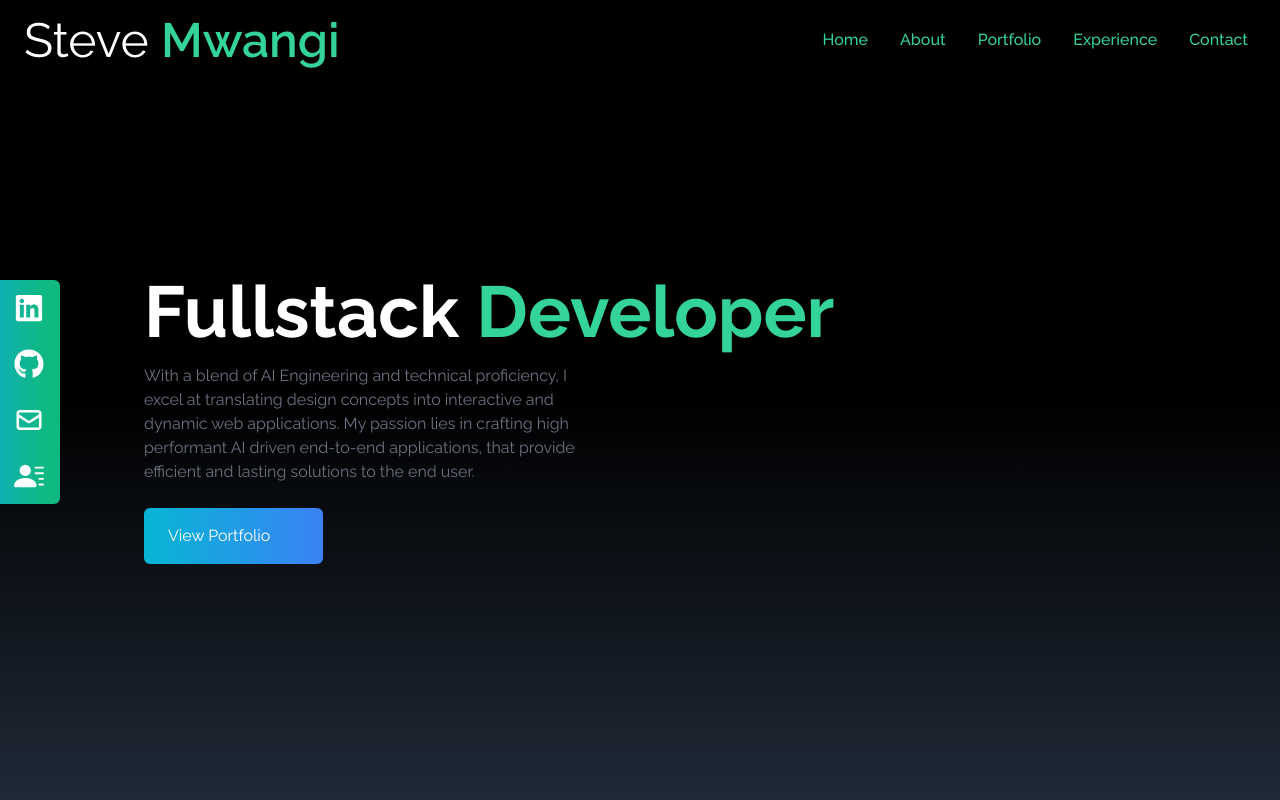
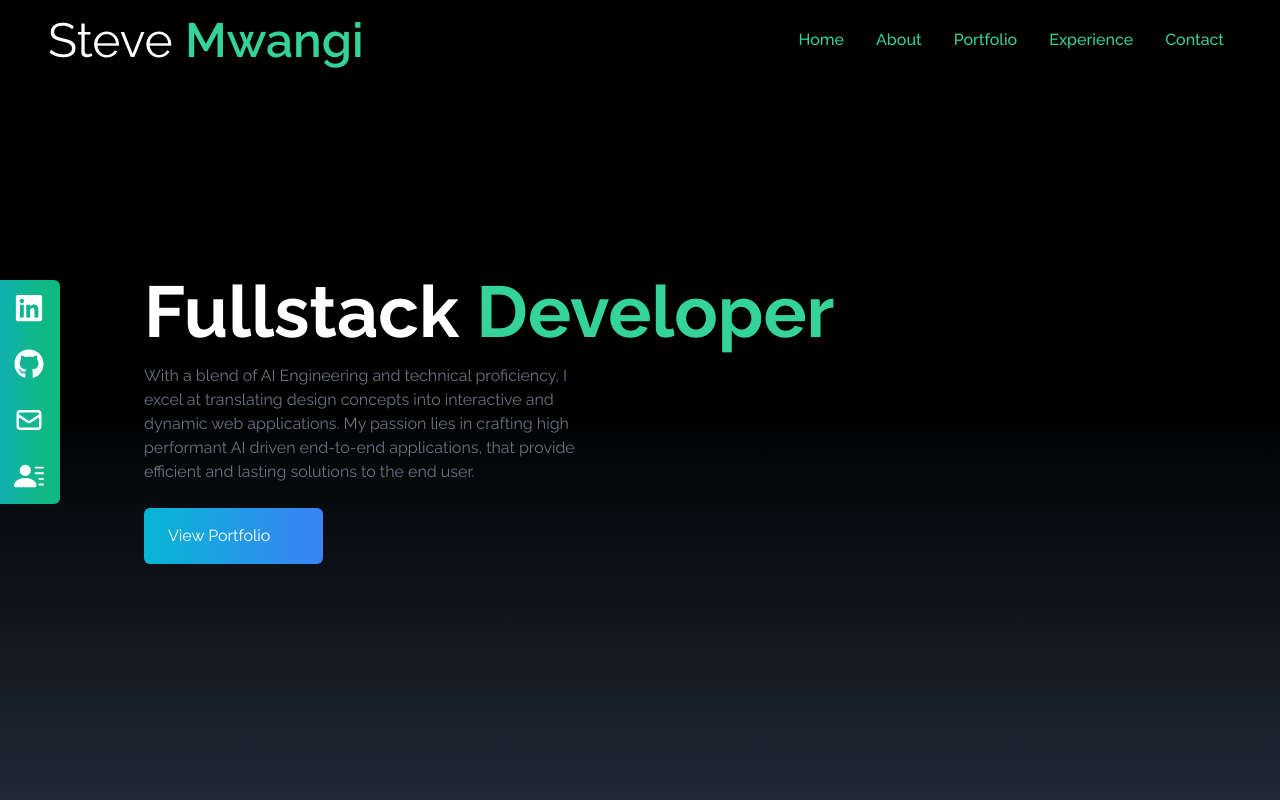
Before and after one commit to SteveMuiyuro/Portfolio_Site, a React (Vite) app: page / in a window 1280 px wide. Shown: the top 800 px of the page. Built offline with nearby package versions, Linux system fonts and the light colour scheme; some icons are missing; a web font is replaced by a local one.

Commit message:
change header layout

```diff
--- a/src/App.jsx
+++ b/src/App.jsx
@@ -7,18 +7,19 @@
 import Experience from "./components/Experience";
 import Contact from "./components/Contact";
 
+
 function App() {
   return (
-    <div>
+    <>
         <NavBar />
         <Home />
         <About />
         <Portfolio />
         <Experience />
         <Contact />
+        <SocialLinks />
 
-      <SocialLinks />
-    </div>
+    </>
   );
 }
 
--- a/src/components/NavBar.jsx
+++ b/src/components/NavBar.jsx
@@ -1,5 +1,5 @@
 import { FaBars, FaTimes } from "react-icons/fa";
-import { useState } from "react";
+import { Fragment, useState } from "react";
 import { Link } from "react-scroll";
 
 const NavBar = () => {
@@ -27,7 +27,8 @@
     },
   ];
   return (
-    <div className="flex justify-between items-center w-full h-20 text-white fixed bg-black px-4">
+
+        <div className="flex justify-between items-center w-full h-20 text-white fixed bg-black px-10">
       <div>
         <h1 className=" text-lg md:text-5xl font-inter ml-2">Steve <span className="text-emerald-400 font-semibold">Mwangi</span></h1>
       </div>
@@ -69,6 +70,8 @@
         </ul>
       )}
     </div>
+
+
   );
 };
 
```
Lines whose indentation alone changed are shown as unchanged.
